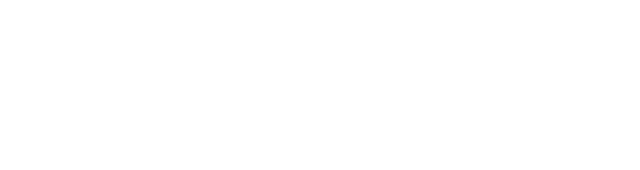
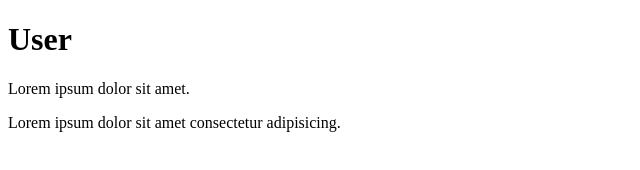
Before and after one commit to chris-harker/git-foodmate, a plain HTML site: page user.html in a window 1280 px wide. Shown: the whole page, without its empty margins (0-640 px from the left). Drawn offline with Linux system fonts and the light colour scheme.

Commit message:
Updated user

```diff
--- a/user.html
+++ b/user.html
@@ -6,6 +6,8 @@
     <title>User</title>
 </head>
 <body>
-
+    <h1>User</h1>
+    <p>Lorem ipsum dolor sit amet.</p>
+    <p>Lorem ipsum dolor sit amet consectetur adipisicing.</p>
 </body>
 </html>
```
